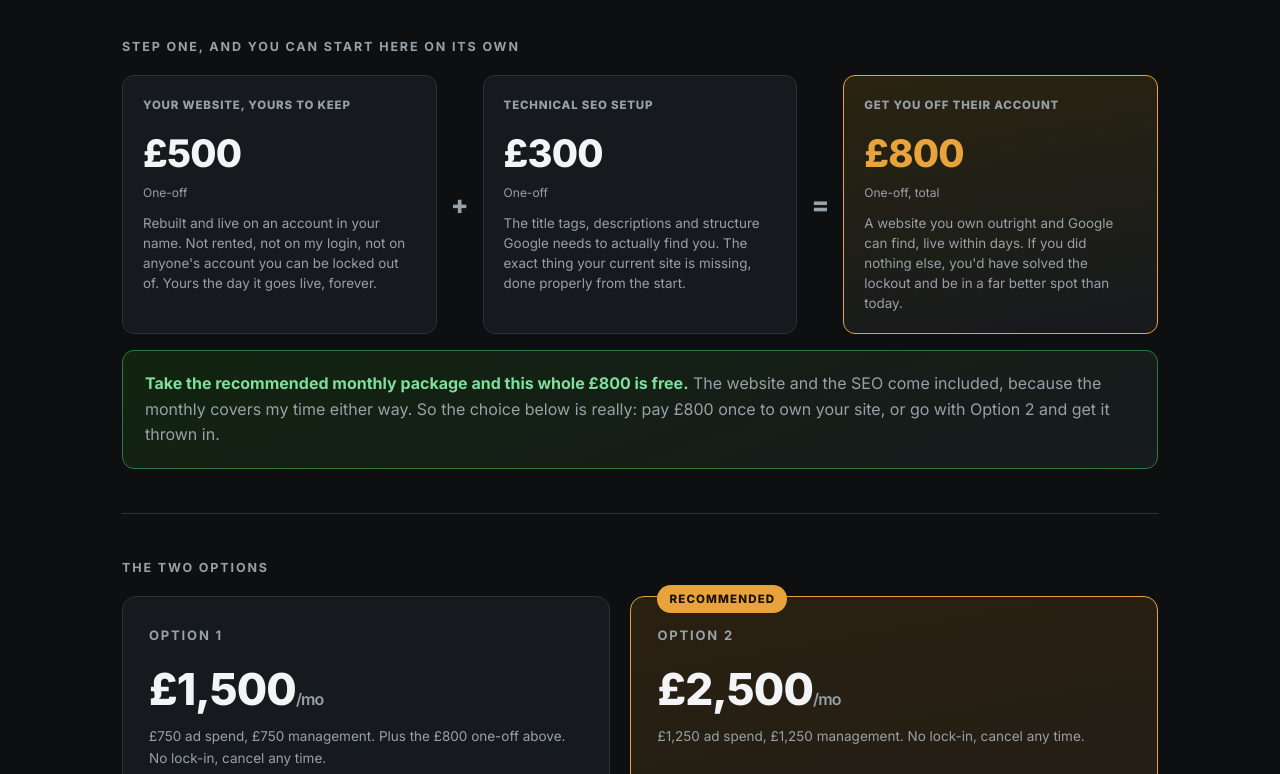
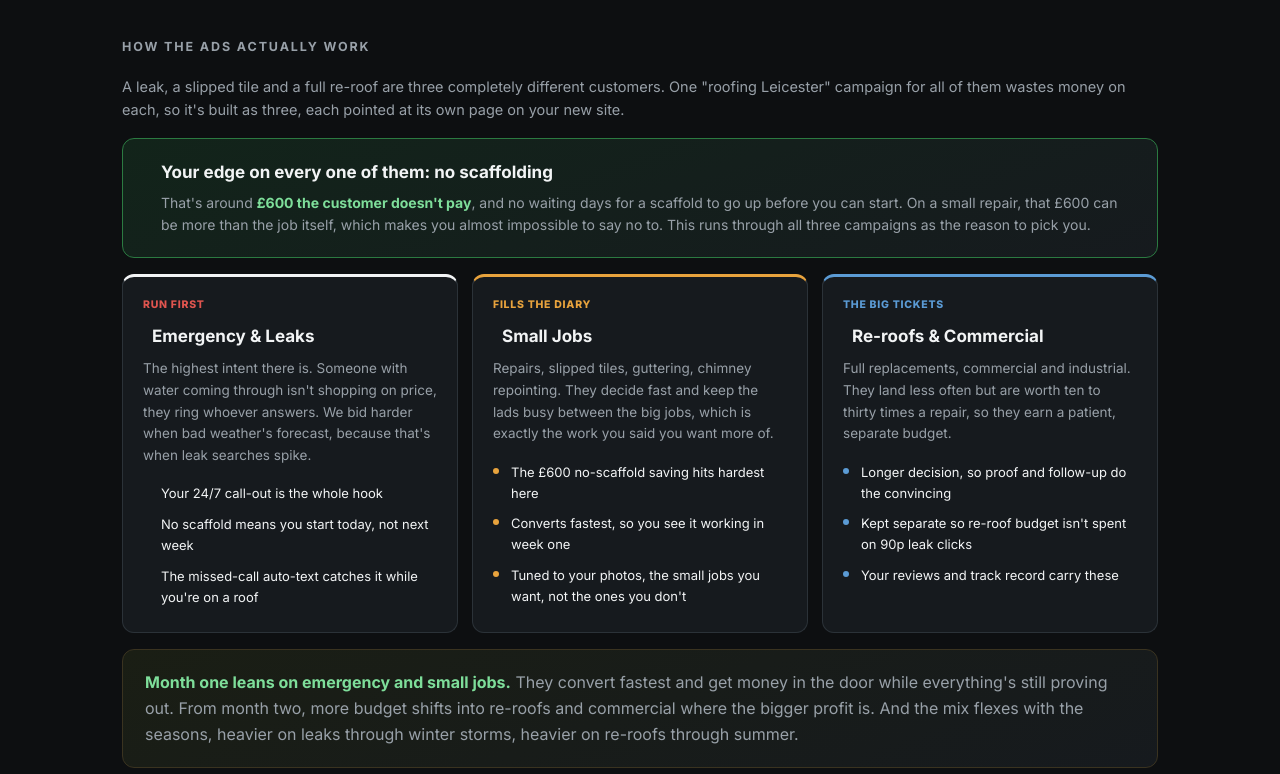
Before and after one commit to andrei170/smith-sons-proposal, a plain HTML site: page index.html in a window 1280 px wide. Shown: the part 1860-2634 px from the top of the page. Drawn offline with Linux system fonts and the light colour scheme.

Commit message:
add 3-campaign ad strategy + no-scaffolding wedge

```diff
--- a/index.html
+++ b/index.html
@@ -46,6 +46,32 @@ section{padding:44px 0;border-bottom:1px solid var(--line)}
 .fixcard .fnum{font-size:11px;text-transform:uppercase;letter-spacing:.08em;color:var(--mut);font-weight:700;margin-bottom:7px}
 .fixcard h4{font-size:16px;margin-bottom:6px}
 .fixcard p{font-size:13.5px}
+
+.scaff{background:linear-gradient(160deg,#12241a,var(--panel));border:1px solid #2b7a41;border-radius:12px;
+  padding:20px 22px;display:flex;gap:16px;align-items:flex-start;margin-bottom:16px}
+.scaff iconify-icon{color:var(--good);font-size:30px;flex-shrink:0;margin-top:2px}
+.scaff h4{font-size:17px;margin-bottom:6px;color:var(--ink)}
+.scaff p{font-size:14px;color:var(--mut)}
+.scaff b{color:#7ede9a}
+.camps{display:grid;grid-template-columns:repeat(3,1fr);gap:14px}
+@media(max-width:860px){.camps{grid-template-columns:1fr}}
+.camp{background:var(--panel);border:1px solid var(--line);border-radius:12px;padding:20px;border-top:3px solid var(--mut)}
+.camp.emer{border-top-color:var(--bad)}
+.camp.small{border-top-color:var(--amber)}
+.camp.big{border-top-color:#5b9bd5}
+.camp .ctag{font-size:10.5px;text-transform:uppercase;letter-spacing:.07em;font-weight:800;color:var(--mut);margin-bottom:10px}
+.camp.emer .ctag{color:#e0554f}
+.camp.small .ctag{color:var(--amber)}
+.camp.big .ctag{color:#5b9bd5}
+.camp .chead{display:flex;align-items:center;gap:9px;margin-bottom:8px}
+.camp .chead iconify-icon{font-size:22px;color:var(--ink)}
+.camp .chead h4{font-size:17px}
+.camp>p{font-size:13.5px;color:var(--mut);margin-bottom:12px}
+.camp ul{list-style:none;margin:0}
+.camp li{font-size:13px;color:var(--ink);padding:5px 0 5px 18px;position:relative}
+.camp li:before{content:"";position:absolute;left:0;top:11px;width:6px;height:6px;border-radius:50%;background:var(--amber)}
+.camp.emer li:before{background:var(--bad)}
+.camp.big li:before{background:#5b9bd5}
 
 .ownrow{display:grid;grid-template-columns:1fr auto 1fr auto 1fr;gap:14px;align-items:stretch}
 @media(max-width:820px){.ownrow{grid-template-columns:1fr}}
@@ -167,6 +193,56 @@ footer{color:var(--mut);font-size:12.5px;text-align:center;padding:30px 0 44px}
   </section>
 
   <section>
+    <div class="h">How the ads actually work</div>
+    <p style="margin-bottom:16px;color:var(--mut);font-size:14.5px">A leak, a slipped tile and a full re-roof are three completely different customers. One "roofing Leicester" campaign for all of them wastes money on each, so it's built as three, each pointed at its own page on your new site.</p>
+
+    <div class="scaff">
+      <iconify-icon icon="ph:seal-check-fill"></iconify-icon>
+      <div>
+        <h4>Your edge on every one of them: no scaffolding</h4>
+        <p>That's around <b>£600 the customer doesn't pay</b>, and no waiting days for a scaffold to go up before you can start. On a small repair, that £600 can be more than the job itself, which makes you almost impossible to say no to. This runs through all three campaigns as the reason to pick you.</p>
+      </div>
+    </div>
+
+    <div class="camps">
+      <div class="camp emer">
+        <div class="ctag">Run first</div>
+        <div class="chead"><iconify-icon icon="ph:lightning-fill"></iconify-icon><h4>Emergency &amp; Leaks</h4></div>
+        <p>The highest intent there is. Someone with water coming through isn't shopping on price, they ring whoever answers. We bid harder when bad weather's forecast, because that's when leak searches spike.</p>
+        <ul>
+          <li>Your 24/7 call-out is the whole hook</li>
+          <li>No scaffold means you start today, not next week</li>
+          <li>The missed-call auto-text catches it while you're on a roof</li>
+        </ul>
+      </div>
+      <div class="camp small">
+        <div class="ctag">Fills the diary</div>
+        <div class="chead"><iconify-icon icon="ph:wrench-fill"></iconify-icon><h4>Small Jobs</h4></div>
+        <p>Repairs, slipped tiles, guttering, chimney repointing. They decide fast and keep the lads busy between the big jobs, which is exactly the work you said you want more of.</p>
+        <ul>
+          <li>The £600 no-scaffold saving hits hardest here</li>
+          <li>Converts fastest, so you see it working in week one</li>
+          <li>Tuned to your photos, the small jobs you want, not the ones you don't</li>
+        </ul>
+      </div>
+      <div class="camp big">
+        <div class="ctag">The big tickets</div>
+        <div class="chead"><iconify-icon icon="ph:house-line-fill"></iconify-icon><h4>Re-roofs &amp; Commercial</h4></div>
+        <p>Full replacements, commercial and industrial. They land less often but are worth ten to thirty times a repair, so they earn a patient, separate budget.</p>
+        <ul>
+          <li>Longer decision, so proof and follow-up do the convincing</li>
+          <li>Kept separate so re-roof budget isn't spent on 90p leak clicks</li>
+          <li>Your reviews and track record carry these</li>
+        </ul>
+      </div>
+    </div>
+
+    <div class="incl" style="margin-top:16px;background:linear-gradient(160deg,#1a1e14,var(--panel));border-color:#3a3320">
+      <p><b>Month one leans on emergency and small jobs.</b> They convert fastest and get money in the door while everything's still proving out. From month two, more budget shifts into re-roofs and commercial where the bigger profit is. And the mix flexes with the seasons, heavier on leaks through winter storms, heavier on re-roofs through summer.</p>
+    </div>
+  </section>
+
+  <section>
     <div class="h">Step one, and you can start here on its own</div>
     <div class="ownrow">
       <div class="owncard">
```
